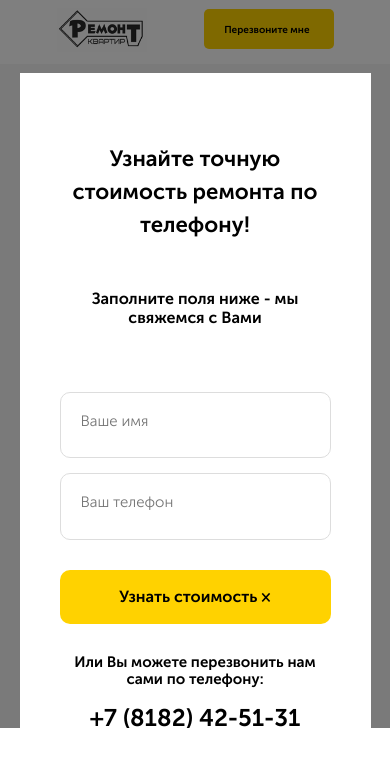
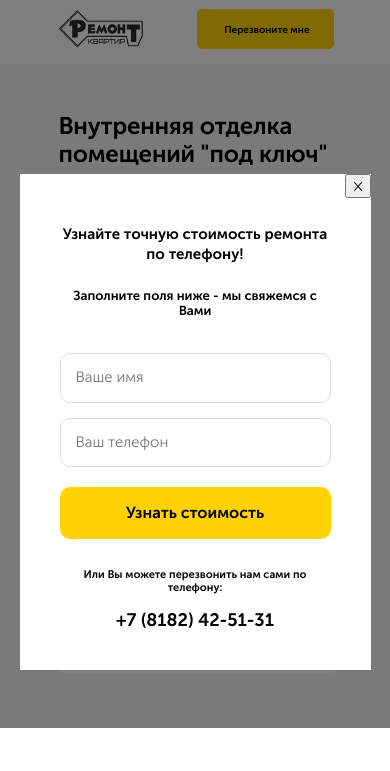
Before and after one commit to Ruslanifity/repair, a plain HTML site: page index.html in a window 390 px wide. Both pictures are taken after a click on the button "Перезвоните мне". Shown: the top 771 px of the page. Drawn offline with nearby package versions, Linux system fonts and the light colour scheme.

Commit message:
modal jquery

```diff
--- a/index.html
+++ b/index.html
@@ -75,7 +75,10 @@
     <!-- main-herro -->
 
     <div class="modal" id="modal">
+
         <div class="modal-dialog">
+            <button class="modal-dialog__close" id="close">
+                &times;</button>
             <h4 class="modal-dialog__title">Узнайте точную стоимость ремонта по телефону!</h4>
             <span class="modal-dialog__subtitle">
                 Заполните поля ниже - мы свяжемся с Вами
@@ -84,11 +87,7 @@
                 <input type="text" class="input modal-dialog__input" placeholder="Ваше имя">
                 <input type="tell" class="input modal-dialog__input" placeholder="Ваш телефон">
             </form>
-
-
-            <button class="button modal-dialog__close" id="close">Узнать стоимость
-                &times;
-            </button>
+            <button class="button modal-dialog__button">Узнать стоимость</button>
             <span class="modal-dialog__text">Или Вы можете перезвонить нам сами по телефону:</span>
             <span class="modal-dialog__phone">+7 (8182) 42-51-31</span>
         </div>
@@ -118,8 +117,10 @@
     </section>
     <!-- offer -->
 
+    <script src="https://code.jquery.com/jquery-3.4.1.min.js"
+        integrity="sha256-CSXorXvZcTkaix6Yvo6HppcZGetbYMGWSFlBw8HfCJo=" crossorigin="anonymous"></script>
 
-    <script src="js/main.js"></script>
+    <script src="js/modal.js"></script>
 </body>
 
 </html>
--- /dev/null
+++ b/js/modal.js
@@ -0,0 +1,13 @@
+$(document).ready(function(){
+    var button = $('#button');
+    var modal = $('#modal');
+    var close = $('#close');
+
+    button.on('click', function() {
+        modal.addClass('modal_active');
+    });
+
+    close.on('click', function(){
+        modal.removeClass('modal_active');
+    })
+});
--- a/sass/blocks/_hero.sass
+++ b/sass/blocks/_hero.sass
@@ -14,6 +14,9 @@
             padding-bottom: 13px
             +bold
             max-width: 500px
+            margin-top: 24px
+            margin-left: -4px
+            letter-spacing: 0.6px
         &__subtitle
             display: inline-block
             font-size: 20px
--- a/sass/blocks/_modal.sass
+++ b/sass/blocks/_modal.sass
@@ -22,25 +22,30 @@
         padding: 40px
         text-align: center
         &__close
-            // position: absolute
-            // top: 0
-            // right: 0
-            margin-top: 30px
-            width: 100%
+            position: absolute
+            top: 0
+            right: 0
+
         &__title
             font-size: 22px
             line-height: 33px
             +bold
+            margin-top: 10px
         &__subtitle
             display: block
             font-size: 16px
             +bold
-            margin-top: 20px
+            margin-top: 5px
         &__form
             margin-top: 50px
         &__input
             width: 100%
             margin-top: 15px
+        &__button
+            margin-top: 20px
+            width: 100%
+            padding: 25px 30px
+
         &__text
             font-size: 15px
             +bold
@@ -49,3 +54,22 @@
             font-size: 24px
             +bold
             margin-top: 15px
+@media (max-width: 567px)
+    .modal
+        &-active
+        &-dialog
+            &__title
+                font-size: 15px
+                line-height: 20px
+            &__subtitle
+                font-size: 13px
+            &__form
+                margin-top: 20px
+            &__input
+                padding: 15px
+            &__button
+                padding: 17px
+            &__text
+                font-size: 11px
+            &__phone
+                font-size: 18px
--- a/sass/blocks/_navbar.sass
+++ b/sass/blocks/_navbar.sass
@@ -13,6 +13,7 @@
         flex-direction: column
         font-size: 13px
         +bold
+        margin-top: -7px
     &__button
         margin-left: 30px
         padding: 19px 30px 16px 21px
@@ -25,6 +26,7 @@
         text-decoration: none
         margin-top: 10px
         +bold
+        margin-top: 6px
 @media (max-width: 768px)
     .navbar
         &__contacts
@@ -40,5 +42,5 @@
         &__button
             font-size: 10px
             border-radius: 5px
-            padding: 16px 24px 12px 20px
+            padding: 16px 24px 12px 27px
             margin-bottom: 6px
--- a/sass/blocks/_offer.sass
+++ b/sass/blocks/_offer.sass
@@ -19,9 +19,11 @@
         max-width: 360px
         line-height: 35px
         margin-bottom: 24px
+        margin-top: 14px
     &__subtitle
         max-width: 250px
         +bold
+        letter-spacing: -0.4px
     &__input
         margin-bottom: 30px
         width: 240px
@@ -35,18 +37,22 @@
         margin-top: 25px
 
     &__offering
-        max-width: 217px
+        max-width: 230px
         font-size: 15px
         line-height: 24px
         color: #333333
         +bold
-        letter-spacing: -0.9px
+        letter-spacing: -0.2px
+        margin-left: -3px
+        margin-top: 1px
     &-phone
-        margin-right: 26px
+        margin-right: 11px
     &__phone
         display: block
         +bold
         font-size: 15px
+        margin-top: 4px
+        margin-left: -2px
 
 @media (max-width: 1200px)
     .offer
@@ -91,9 +97,11 @@
             margin-left: 6px
         &__offering
             font-size: 15px
-            max-width: 224px
+            max-width: 240px
             line-height: 1.5
-            letter-spacing: -0.5px
+            letter-spacing: -0.1px
+            margin-top: -2px
+            padding-left: 1px
         &-phone
             margin-top: 10px
         &__phone
```
Also changed, not shown: css/style.css, js/main.js (line endings or trailing spaces), 1 other file.
